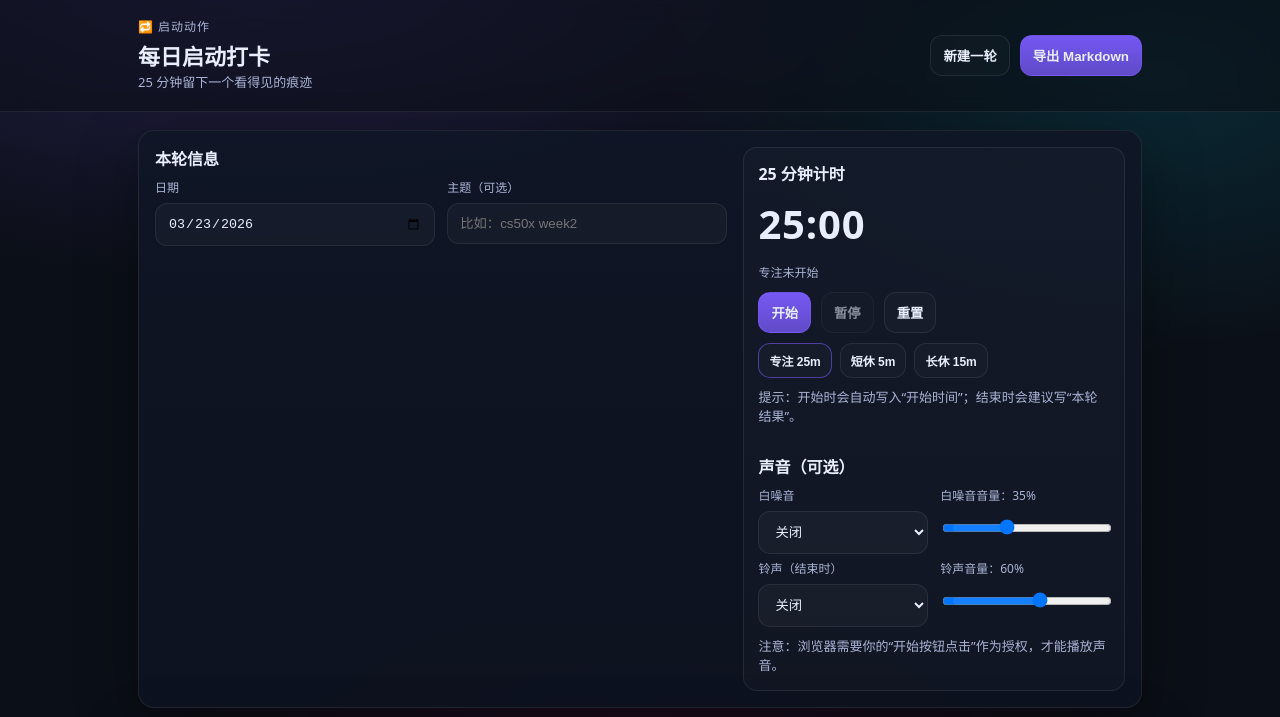
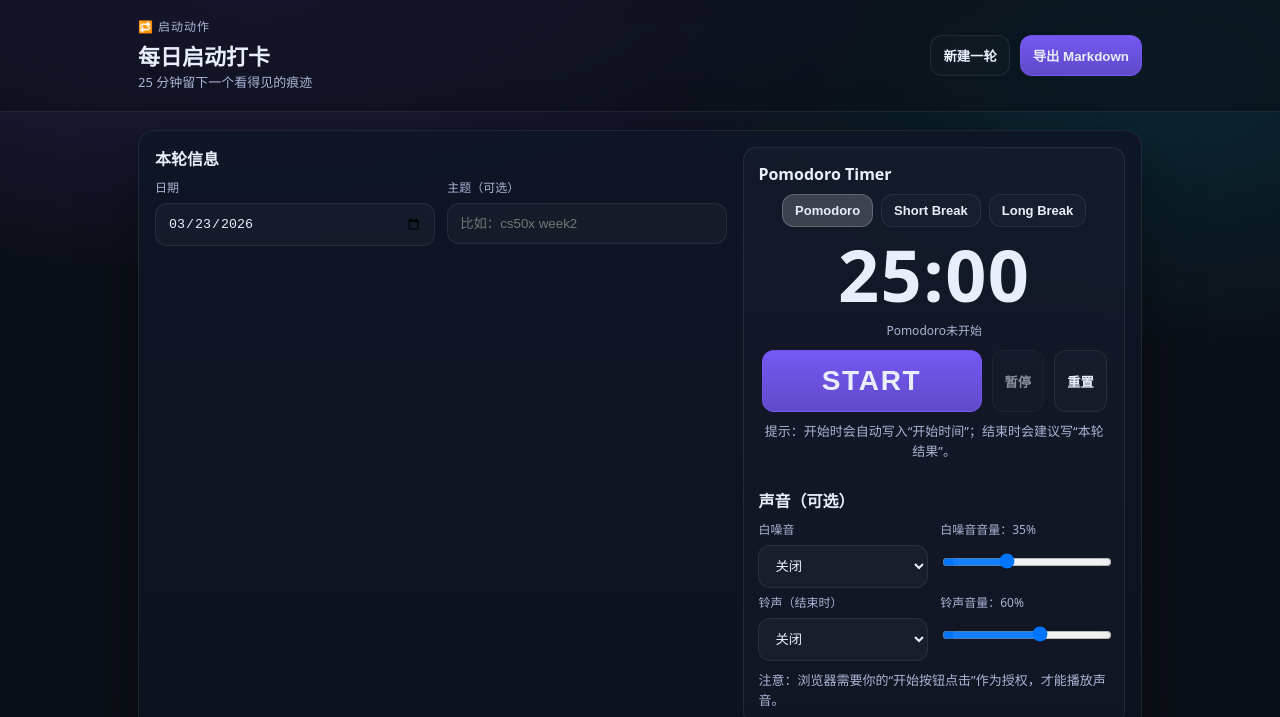
Before and after one commit to 11-lilyye/start-everyday, a plain HTML site: page index.html in a window 1280 px wide. Shown: the top 717 px of the page. Drawn offline with Linux system fonts and the light colour scheme.

Commit message:
Refine timer UX to Pomofocus-style tabs
Make mode tabs Pomodoro/Short Break/Long Break, enlarge timer display and START button, remove mode-switch confirmation to ensure immediate response, and add cloud UI null guards to prevent init breakage.

Made-with: Cursor

```diff
--- a/app.js
+++ b/app.js
@@ -4,9 +4,9 @@ const CLOUD_CONFIG_KEY = "daily_startup_cloud_config_v1";
 const GIST_FILE_NAME = "daily_startup_sessions.json";
 const BASE_TITLE = "每日启动打卡";
 const TIMER_MODES = {
-  focus: { label: "专注", seconds: 25 * 60 },
-  short_break: { label: "短休", seconds: 5 * 60 },
-  long_break: { label: "长休", seconds: 15 * 60 },
+  focus: { label: "Pomodoro", seconds: 25 * 60 },
+  short_break: { label: "Short Break", seconds: 5 * 60 },
+  long_break: { label: "Long Break", seconds: 15 * 60 },
 };
 
 const $ = (id) => document.getElementById(id);
@@ -784,6 +784,9 @@ async function githubApiRequest(path, method, token, bodyObj) {
 }
 
 function readCloudConfigFromUI() {
+  if (!els.cloudEnabled || !els.cloudAutoSync || !els.cloudGistId || !els.cloudToken) {
+    return { enabled: false, autoSync: false, gistId: "", token: "" };
+  }
   return {
     enabled: Boolean(els.cloudEnabled.checked),
     autoSync: Boolean(els.cloudAutoSync.checked),
@@ -793,6 +796,7 @@ function readCloudConfigFromUI() {
 }
 
 function hydrateCloudUI() {
+  if (!els.cloudEnabled || !els.cloudAutoSync || !els.cloudGistId || !els.cloudToken) return;
   const cfg = loadCloudConfig();
   els.cloudEnabled.checked = cfg.enabled;
   els.cloudAutoSync.checked = cfg.autoSync;
@@ -1236,11 +1240,6 @@ function switchTimerMode(nextMode) {
   if (!activeSession) return;
   if (!TIMER_MODES[nextMode]) return;
 
-  if (activeSession.timer?.running) {
-    const ok = window.confirm("当前倒计时进行中，切换模式会重置当前计时。继续吗？");
-    if (!ok) return;
-  }
-
   stopTicking();
   stopWhiteNoise();
 
--- a/index.html
+++ b/index.html
@@ -38,19 +38,19 @@
             </div>
           </div>
           <div class="card__col card__col--timer">
-            <div class="sectionTitle">25 分钟计时</div>
+            <div class="sectionTitle">Pomodoro Timer</div>
             <div class="timer">
+              <div class="timer__modes">
+                <button id="focusModeBtn" class="btn btn--ghost" type="button">Pomodoro</button>
+                <button id="shortBreakModeBtn" class="btn btn--ghost" type="button">Short Break</button>
+                <button id="longBreakModeBtn" class="btn btn--ghost" type="button">Long Break</button>
+              </div>
               <div class="timer__time" id="timerText">25:00</div>
               <div class="timer__meta" id="timerMeta">未开始</div>
               <div class="timer__actions">
-                <button id="startTimerBtn" class="btn btn--primary" type="button">开始</button>
+                <button id="startTimerBtn" class="btn btn--primary" type="button">START</button>
                 <button id="pauseTimerBtn" class="btn btn--ghost" type="button" disabled>暂停</button>
                 <button id="resetTimerBtn" class="btn btn--ghost" type="button">重置</button>
-              </div>
-              <div class="timer__modes">
-                <button id="focusModeBtn" class="btn btn--ghost" type="button">专注 25m</button>
-                <button id="shortBreakModeBtn" class="btn btn--ghost" type="button">短休 5m</button>
-                <button id="longBreakModeBtn" class="btn btn--ghost" type="button">长休 15m</button>
               </div>
               <div class="timer__hint subtle">提示：开始时会自动写入“开始时间”；结束时会建议写“本轮结果”。</div>
               <div class="sound">
--- a/styles.css
+++ b/styles.css
@@ -112,20 +112,25 @@ input[readonly]{opacity:.85}
 }
 
 .timer{display:flex; flex-direction:column; gap:10px}
+.card__col--timer .timer{align-items:center; text-align:center}
 .timer__time{
   font-variant-numeric: tabular-nums;
-  font-size: 40px;
+  font-size: 72px;
   font-weight: 750;
   letter-spacing: .02em;
+  line-height: 1.05;
 }
 .timer__meta{font-size:12px; color:var(--muted)}
-.timer__actions{display:flex; gap:10px; flex-wrap:wrap}
-.timer__modes{display:flex; gap:8px; flex-wrap:wrap}
-.timer__modes .btn{padding:8px 10px; font-size:12px}
+.timer__actions{display:flex; gap:10px; flex-wrap:wrap; justify-content:center}
+.timer__actions #startTimerBtn{min-width: 220px; font-size: 28px; letter-spacing: .06em; padding: 14px 18px}
+.timer__modes{display:flex; gap:8px; flex-wrap:wrap; justify-content:center}
+.timer__modes .btn{padding:8px 12px; font-size:13px}
+.timer__modes .btn.btn--primary{background: rgba(255,255,255,.18); border-color: rgba(255,255,255,.2)}
 
 .sound{margin-top: 6px}
 .soundGrid{margin-top: 6px}
 .soundHint{margin-top: 10px}
+.sound{width: 100%; text-align: left}
 
 input[type="range"]{
   padding: 10px 10px;
```
